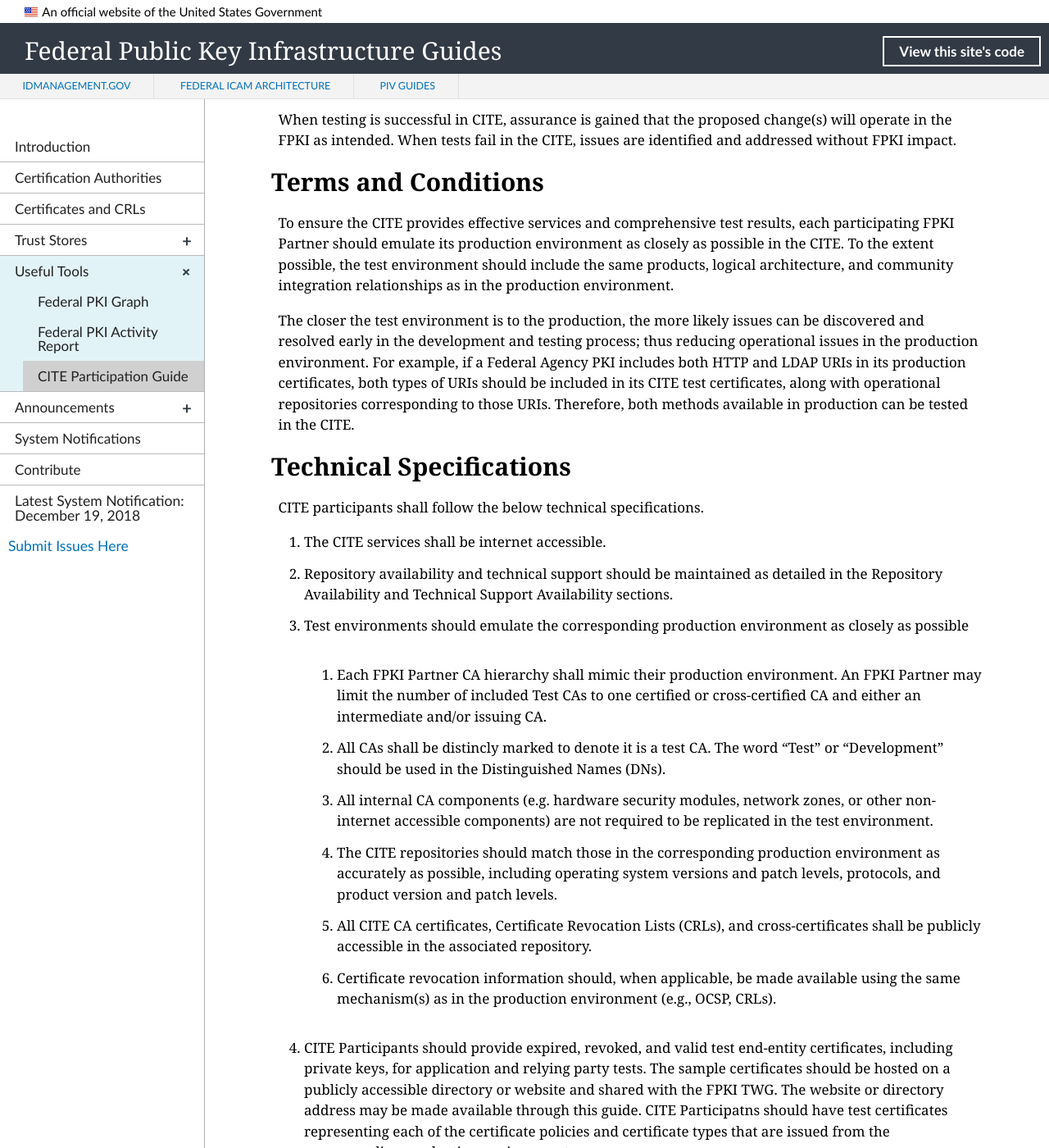
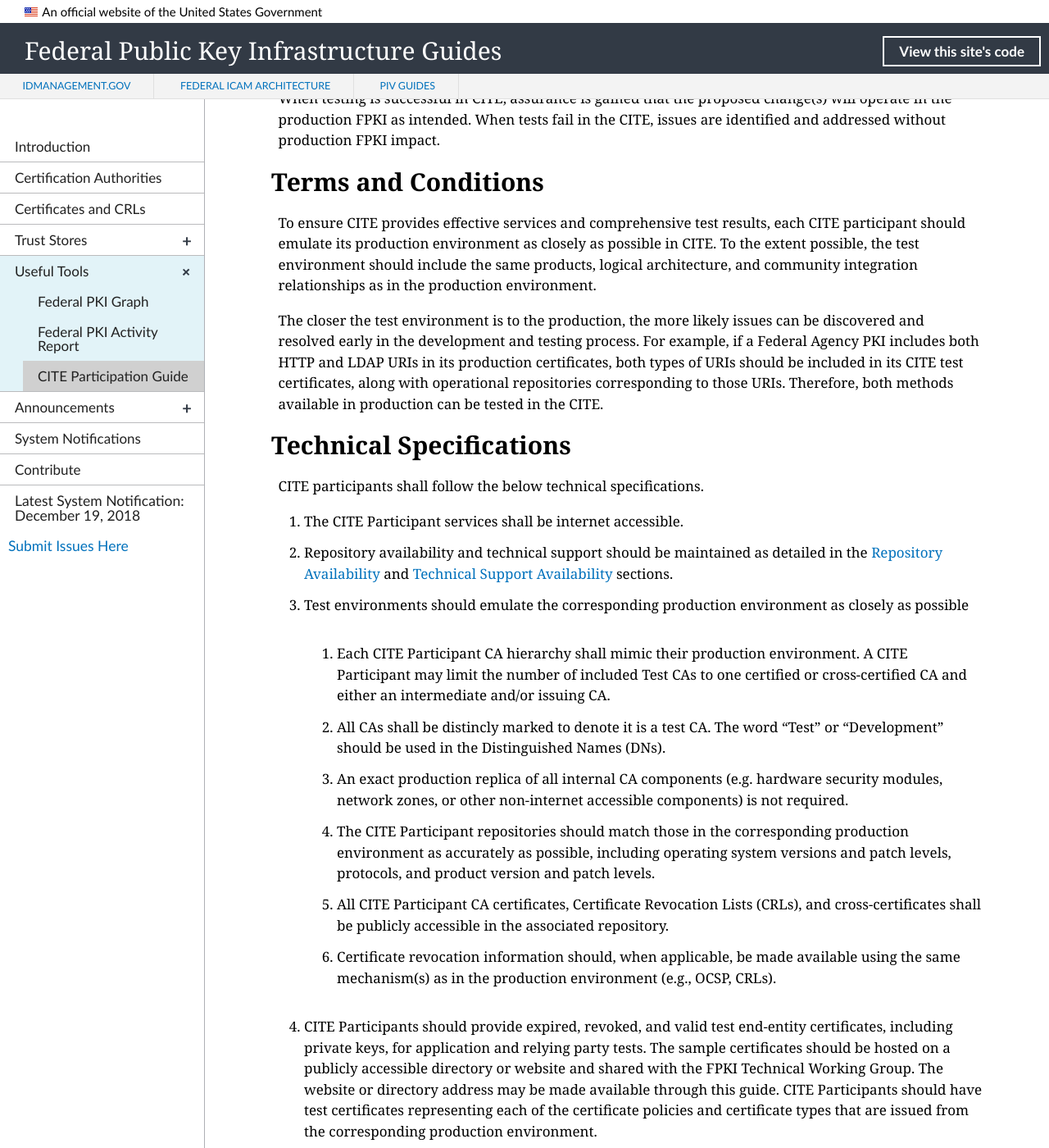
Before and after one commit to GSA/fpki-guides, a Jekyll site: the page built from _tools/cite-guide.md, in a window 1280 px wide and 1400 px high, scrolled down 1855 px. Shown: the whole window at 82% size. Built offline with Jekyll 4.4.1, drawn with Linux system fonts in a browser that asks for light colours; nearby versions of some CDN libraries; library files that are not in the unit come from our copies; some of the changed text lies outside the part shown.

Commit message:
Editorial and CleanUp

```diff
--- a/_tools/cite-guide.md
+++ b/_tools/cite-guide.md
@@ -18,80 +18,76 @@
 
 The Community Interoperability Test Environment (CITE) was established as the FPKI integrated test environment. CITE provides the FPKI community with a test environment that mimics the production FPKI hierarchy. It is operated by the Federal PKI Management Authority (FPKIMA) and contains a Test Federal Common Policy and Test Federal Bridge. The FPKIMA operated Test Common and Federal Bridge issue test CA certificates to participating Shared Service Providers, Federal Agency PKI, and Non-Federal Affiliates (referred to as FPKI Partners) to perform interoperability and other forms of testing outlined in this document. CITE has two main purposes:
 
-1. Ensure proper functionality of respective system changes prior to deploying them in a production environment.
-2. Identify and resolve technical issues across FPKI Partners, and
+1. Ensure proper functionality of system changes prior to production deployment, and
+2. Identify and resolve technical issues across FPKI Partners.
 
 The FPKI Community can use CITE to evaluate PKI or application changes in a test environment that mimics the production FPKI hierarchy and test potential interoperability issues before those changes are deployed to the FPKI. <br>
 
 ## Document Scope
 
-This document serves as the CITE participation guidelines, which provides the terms and conditions of CITE participation. Participation in CITE refers to the establishment of a continuous test environment integrated with the CITE. CITE Participants are certified or cross-certified FPKI Partners. This document shall not define how CITE Participants conduct testing.
+This document provides guidelines and specifications for an FPKI Partner to participate in CITE. CITE Participants refer to an FPKI Partner establishing a test PKI certified or cross-certified with the Test Common Policy or Test Bridge CA. This document shall not define how CITE Participants conduct testing.
 
 The key words "MUST", "MUST NOT", "REQUIRED", "SHALL", "SHALL NOT", "SHOULD", "SHOULD NOT", "RECOMMENDED",  "MAY", and "OPTIONAL" in this document are to be interpreted as described in RFC 2119.
 
-Modifications to this document and any waivers are controlled by the FPKI TWG. <br>
+Modifications to this document and any waivers are controlled by the FPKI Technical Working Group. <br>
 
 ## Testing Use Cases
 
-CITE is available for testing infrastructure components and Relying Party applications. Additional types of testing may be identified and conducted as necessary and to the extent supported by CITE. CITE should not be used for system stress testing. Infrastructure testing ensures that upgrades, patches, policy changes, new products, and any other changes within the FPKI do not adversely affect interoperability.
+The main purpose of CITE is interoperability and infrastrcuture testing of PKI components and Relying Party applications. Additional types of testing may be identified and conducted as necessary and to the extent supported by CITE Participants. CITE should not be used for system stress testing. Infrastructure testing ensures that upgrades, patches, policy changes, new products, and any other changes to the production FPKI do not adversely affect interoperability.
 
 Relying Party application testing ensures that application modules operate as intended. In addition, application testing ensures that the system as a whole performs adequately on the platform onto which the application will be deployed, and that it interoperates properly within the FPKI environment (i.e., no adverse affect within the FPKI environment).
 
-Some examples of testing conducted in the CITE are:
+Some examples of testing conducted in CITE include:
 1. Interoperability testing between cross-certified Certification Authorities (CAs);
 2. Transition testing to new algorithms (e.g., SHA-2, ECC);
 3. PIV and PIV-I card interoperability testing;
 4. Repository access testing when using content delivery networks, load balancers, or other networking configurations; and
 5. Path discovery and/or validation testing for a particular application
 
-When testing is successful in CITE, assurance is gained that the proposed change(s) will operate in the FPKI as intended. When tests fail in the CITE, issues are identified and addressed without FPKI impact. <br>
+When testing is successful in CITE, assurance is gained that the proposed change(s) will operate in the production FPKI as intended. When tests fail in the CITE, issues are identified and addressed without production FPKI impact. <br>
 
 ## Terms and Conditions
 
-To ensure the CITE provides effective services and comprehensive test results, each participating FPKI Partner should emulate its production environment as closely as possible in the CITE. To the extent possible, the test environment should include the same products, logical architecture, and community integration relationships as in the production environment.
+To ensure CITE provides effective services and comprehensive test results, each CITE participant should emulate its production environment as closely as possible in CITE. To the extent possible, the test environment should include the same products, logical architecture, and community integration relationships as in the production environment.
 
-The closer the test environment is to the production, the more likely issues can be discovered and resolved early in the development and testing process; thus reducing operational issues in the production environment. For example, if a Federal Agency PKI includes both HTTP and LDAP URIs in its production certificates, both types of URIs should be included in its CITE test certificates, along with operational repositories corresponding to those URIs. Therefore, both methods available in production can be tested in the CITE. <br>
+The closer the test environment is to the production, the more likely issues can be discovered and resolved early in the development and testing process. For example, if a Federal Agency PKI includes both HTTP and LDAP URIs in its production certificates, both types of URIs should be included in its CITE test certificates, along with operational repositories corresponding to those URIs. Therefore, both methods available in production can be tested in the CITE. <br>
 
 ## Technical Specifications
 
 CITE participants shall follow the below technical specifications.
 
-1. The CITE services shall be internet accessible.
-2. Repository availability and technical support should be maintained as detailed in the Repository Availability and Technical Support Availability sections.
+1. The CITE Participant services shall be internet accessible.
+2. Repository availability and technical support should be maintained as detailed in the [Repository Availability](#repository-availability) and [Technical Support Availability](#technical-support-availability) sections.
 3. Test environments should emulate the corresponding production environment as closely as possible
-    1. Each FPKI Partner CA hierarchy shall mimic their production environment. An FPKI Partner may limit the number of included Test CAs to one certified or cross-certified CA and either an intermediate and/or issuing CA.
+    1. Each CITE Participant CA hierarchy shall mimic their production environment. A CITE Participant may limit the number of included Test CAs to one certified or cross-certified CA and either an intermediate and/or issuing CA.
     2. All CAs shall be distincly marked to denote it is a test CA. The word "Test" or "Development" should be used in the Distinguished Names (DNs).
-    3. All internal CA components (e.g. hardware security modules, network zones, or other non-internet accessible components) are not required to be replicated in the test environment.
-    4. The CITE repositories should match those in the corresponding production environment as accurately as possible, including operating system versions and patch levels, protocols, and product version and patch levels.
-    5. All CITE CA certificates, Certificate Revocation Lists (CRLs), and cross-certificates shall be publicly accessible in the associated repository.
+    3. An exact production replica of all internal CA components (e.g. hardware security modules, network zones, or other non-internet accessible components) is not required.
+    4. The CITE Participant repositories should match those in the corresponding production environment as accurately as possible, including operating system versions and patch levels, protocols, and product version and patch levels.
+    5. All CITE Participant CA certificates, Certificate Revocation Lists (CRLs), and cross-certificates shall be publicly accessible in the associated repository.
     6. Certificate revocation information should, when applicable, be made available using the same mechanism(s) as in the production environment (e.g., OCSP, CRLs).
-4. CITE Participants should provide expired, revoked, and valid test end-entity certificates, including private keys, for application and relying party tests. The sample certificates should be hosted on a publicly accessible directory or website and shared with the FPKI TWG. The website or directory address may be made available through this guide. CITE Participatns should have test certificates representing each of the certificate policies and certificate types that are issued from the corresponding production environment.
-5. All CITE CA, cross-certificate, and end-entity certificates should match their production counterparts, as applicable.
+4. CITE Participants should provide expired, revoked, and valid test end-entity certificates, including private keys, for application and relying party tests. The sample certificates should be hosted on a publicly accessible directory or website and shared with the FPKI Technical Working Group. The website or directory address may be made available through this guide. CITE Participants should have test certificates representing each of the certificate policies and certificate types that are issued from the corresponding production environment.
+5. All CITE Participant CAs and end-entity certificates should match their production counterparts, as applicable.
     1. Test certificates and CRL profiles (including version, key length, extensions, and syntax) shall match that of the production environment.
     2. The CITE CRLs may have a longer validation period than is required in production.
     3. The CITE CA certificates and cross-certificates shall depict the same trust relationships as in the production environment.
-    4. CITE Participants should assert test certificate policy Object Identifiers (OIDs), when testing with CITE. See [Appendix A](#Appendix-A) for test OIDs and their production equivalent.
-    5. Resource references (such as CRL Distribution Points and Authority Information Access (AIA) points in the CITE certificates must correspond to appropriately functional repositories.
+    4. CITE Participants should assert test certificate policy Object Identifiers (OIDs), when testing with CITE. See [Appendix A](#appendix-a) for test OIDs and their production equivalent.
+    5. Resource references (such as CRL Distribution Points and Authority Information Access (AIA) points in the CITE certificates shall correspond to appropriately functional repositories.
 
-{% include alert-warning.html content="If publicly posting private keys for testing purposes, the corresponding certificates are required to assert test certificate policy OIDs (see [Appendix A](#Appendix-A) for test certificate policy OIDs)." %} <br>
+{% include alert-warning.html content="If publicly posting private keys for testing purposes, the corresponding certificates are required to assert test certificate policy OIDs (see [Appendix A](#appendix-a) for test certificate policy OIDs)." %} <br>
 
 ## Scheduled and Unscheduled Testing
 
-Testing and support requests (to include certificate issuance and management requests) shall be scheduled and coordinated. This will allow CITE Participants to appropriately plan and schedule any technical support needed for successful testing.
+Testing and support requests (to include certificate issuance and management requests) shall be scheduled and coordinated in advance. This will allow CITE Participants to appropriately plan and schedule any technical support needed for successful testing.
 
-{% include alert-info.html heading="Testing requests can be submitted to the FPKI TWG at fpki-ttips@listserv.gsa.gov. All testing requests should be submitted ten business days in advance." %} <br>
+{% include alert-info.html heading="Testing requests can be submitted to the FPKI Technical Working Group at fpki-ttips@listserv.gsa.gov. All testing requests should be submitted ten business days in advance." %} <br>
 
 For unscheduled testing, the CITE and FPKI Partner repositories are internet accessible and available for testing (including vendors and other Relying Parties). Unscheduled testing may be conducted at any time if the below is true.
 1. All parties involved agree to provide the necessary support; or
-2. The testing party does not need support from any other participating FPKI Partner (in which case, the testing party is willing to accept that services may or may not be available). <br>
+2. The testing party does not need support from any other CITE Participant (in which case, the testing party is willing to accept that services may or may not be available). <br>
 
 ## Repository Availability
 
-CITE and FPKI Partner repositories should be available during regular business hours for scheduled and unscheduled testing. The CITE repository services operated by the FPKIMA are internet accessible, operational, and may be available up to 24 hours a day, 7 days a week with the exception of scheduled downtime, non-business hours, and federal holidays. The CITE Participants will be notified in advance to the extent possible of any downtime and its scheduled duration. Any downtime notices may be posted to the FPKI Guides system notification page at https://fpki.idmanagement.gov/notifications/.
-
-{% include alert-warning.html content="CITE, at a minimum, will provide 20% availability per month. CITE should not be used or relied upon for near-production availability." %} <br>
-
-Each FPKI Partner should leave its repository services operational and available 24 hours a day, 7 days a week. CITE Participants should follow the below table on repository availability requirements.
+CITE Participant repositories should be available during regular business hours for scheduled and unscheduled testing. Each CITE Participant should leave its repository services operational and available 24 hours a day, 7 days a week. CITE Participants should follow the below table on repository availability requirements.
 
 | Days | Time | Description | Repository Availability Requirement |
 | ---- | ---- | ----------- | ----------------------------------- |
@@ -99,11 +95,13 @@
 | Mon - Fri | 1700 - 0900 EST | Non-Business hours | No requirement |
 | Sat - Sun | 0001 - 0000 EST | Non-Business hours | No requirement | <br>
 
+{% include alert-warning.html content="CITE Test Common Policy and Test Federal Bridge, at a minimum, will provide 20% availability per month. CITE should not be used or relied upon for near-production availability." %} <br>
+
 ## Technical Support Availability
 
-CITE Participants shall provide the FPKI TWG with email and phone information for at least two technical points of contact (POCs), one primary and one backup, to provide technical support when necessary. In lieu of providing individual names for technical POCs, CITE Partcipants may establish a group or other organizational-based email addresses for communications with the appropriate technical POCs. This information will only be made available (in a controlled manner) to CITE Participants, FPKI Applicants (if applicable), and vendors supporting the FPKI as needed during testing or troubleshooting. CITE Participants involved in testing shall provide the issuance, management, and troubleshooting necessary to help resolve any issues.
+CITE Participants shall provide the FPKI Technical Working Group with email and phone information for at least two technical points of contact, one primary and one backup, to provide technical support when necessary. In lieu of providing individual names for technical POCs, CITE Partcipants may establish a group or other organizational-based email addresses for communications with the appropriate technical contacts. This information will only be made available (in a controlled manner) to CITE Participants, FPKI Applicants (if applicable), and vendors supporting the FPKI as needed during testing or troubleshooting. CITE Participants involved in scheduled testing shall provide the issuance, management, and troubleshooting necessary to help resolve any issues.
 
-{% include alert-warning.html content="FPKIMA and FPKI Partner technical support is only available for scheduled testing with any outage resolved on a best effort basis. " %} <br>
+{% include alert-warning.html content="CITE Participant technical support is only available for scheduled testing with any outage resolved on a best effort basis. " %} <br>
 
 ## Test Websites
 
```
